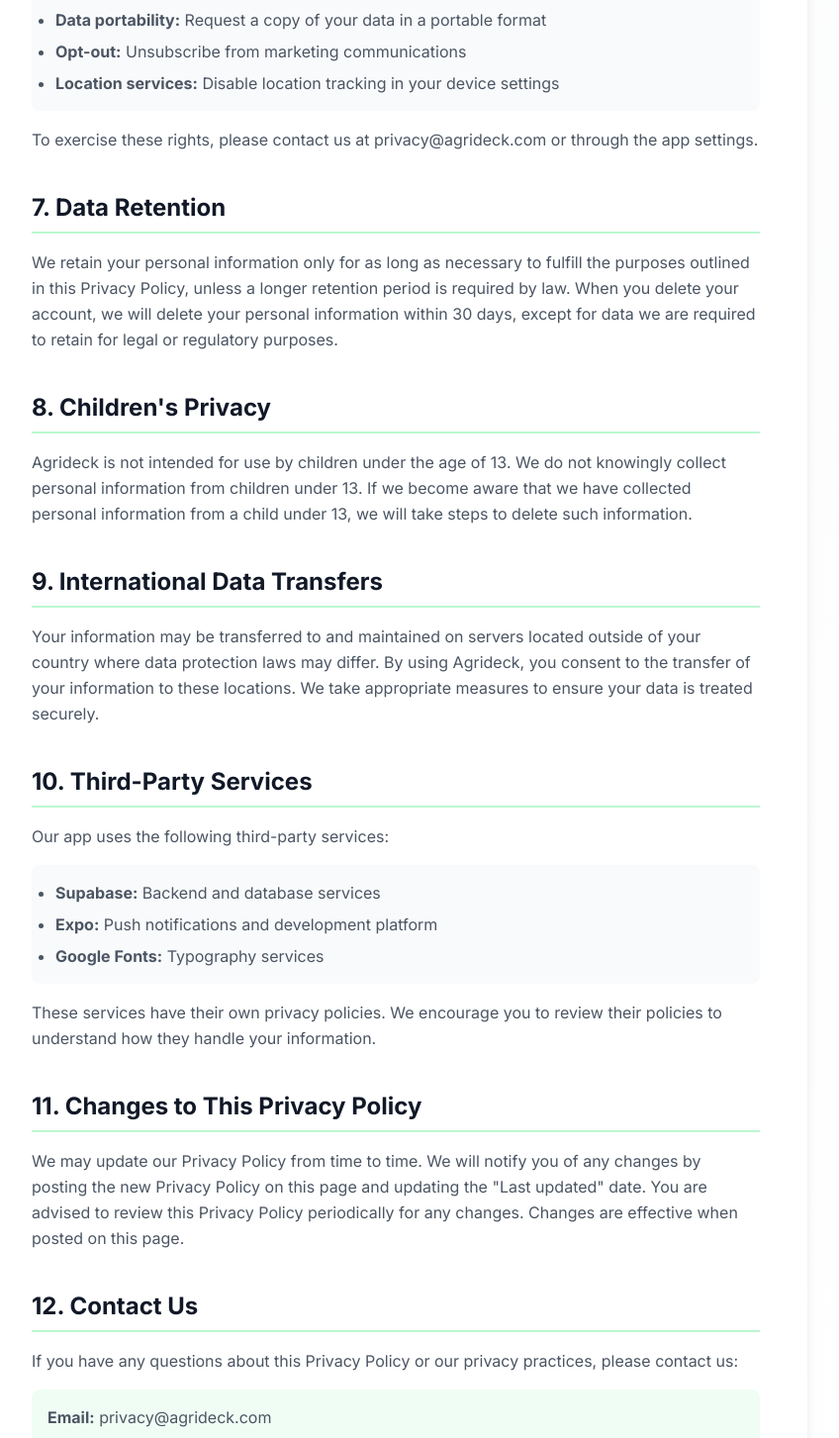
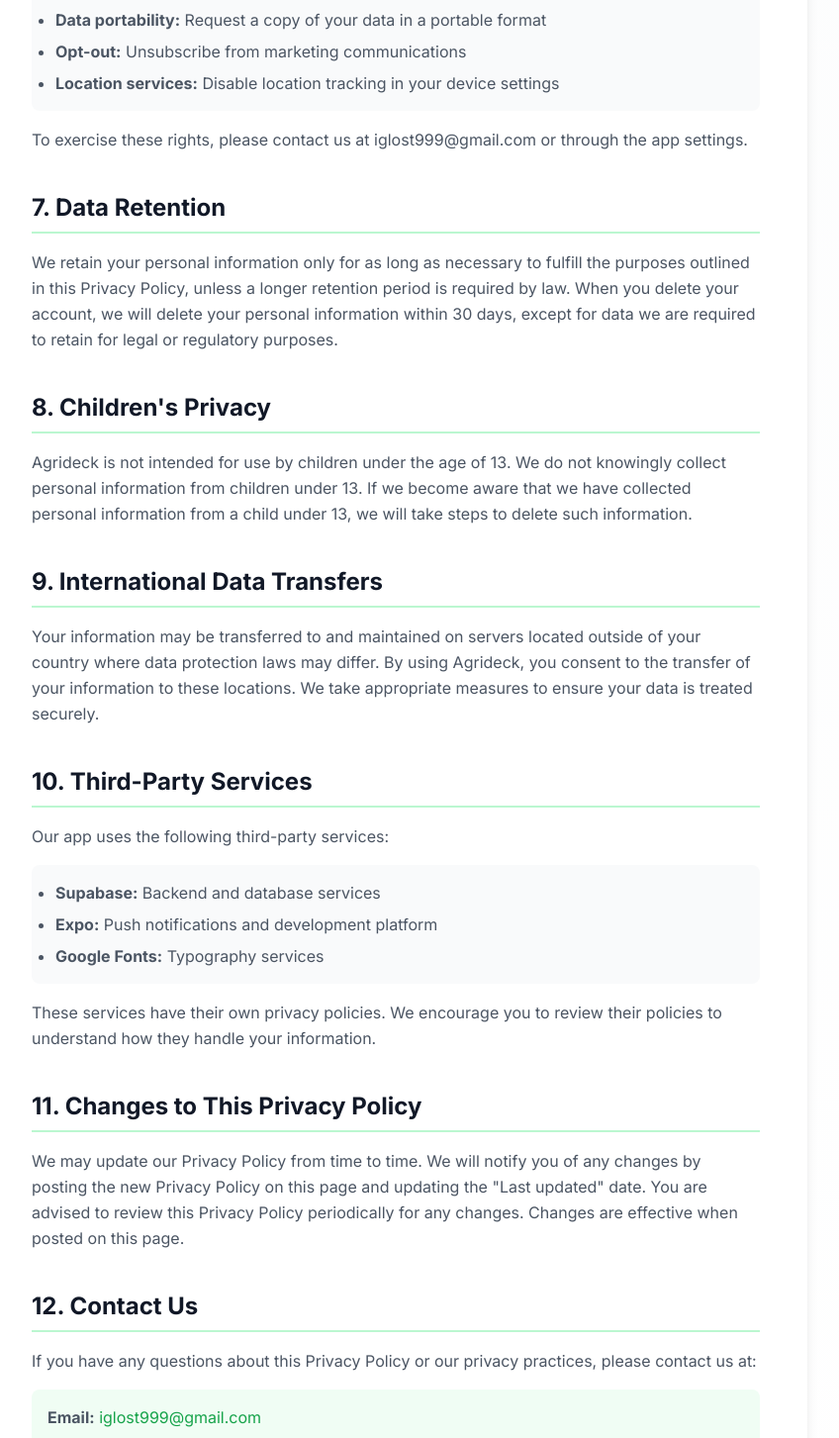
Before and after one commit to sarveshhh-m/agrideck-web, a Next.js app: page /privacy in a window 1280 px wide. Shown: the part 2790-4243 px from the top of the page at 99% size, without its empty margins (240-1088 px from the left). Built offline with nearby package versions, Linux system fonts and the light colour scheme.

Commit message:
Update Privacy Policy contact email to iglost999@gmail.com

```diff
--- a/app/privacy/page.tsx
+++ b/app/privacy/page.tsx
@@ -118,7 +118,7 @@ export default function PrivacyPolicy() {
               <li><strong>Location services:</strong> Disable location tracking in your device settings</li>
             </ul>
             <p className="text-gray-600 leading-relaxed">
-              To exercise these rights, please contact us at privacy@agrideck.com or through the app settings.
+              To exercise these rights, please contact us at iglost999@gmail.com or through the app settings.
             </p>
           </section>
 
@@ -176,13 +176,16 @@ export default function PrivacyPolicy() {
           <section className="mb-10">
             <h2 className="text-2xl font-bold text-gray-900 mb-4 pb-2 border-b-2 border-primary-200">12. Contact Us</h2>
             <p className="text-gray-600 leading-relaxed mb-4">
-              If you have any questions about this Privacy Policy or our privacy practices, please contact us:
+              If you have any questions about this Privacy Policy or our privacy practices, please contact us at:
             </p>
-            <ul className="list-none text-gray-600 space-y-2 bg-primary-50 p-4 rounded-lg">
-              <li><strong>Email:</strong> privacy@agrideck.com</li>
-              <li><strong>Support:</strong> support@agrideck.com</li>
-              <li><strong>GitHub:</strong> <a href="https://github.com/sarveshhh-m/agrideck-stable" className="text-primary-600 hover:underline">github.com/sarveshhh-m/agrideck-stable</a></li>
-            </ul>
+            <div className="bg-primary-50 p-4 rounded-lg">
+              <p className="text-gray-600">
+                <strong>Email:</strong>{" "}
+                <a href="mailto:iglost999@gmail.com" className="text-primary-600 hover:underline">
+                  iglost999@gmail.com
+                </a>
+              </p>
+            </div>
           </section>
 
           <section className="mb-10">
```
